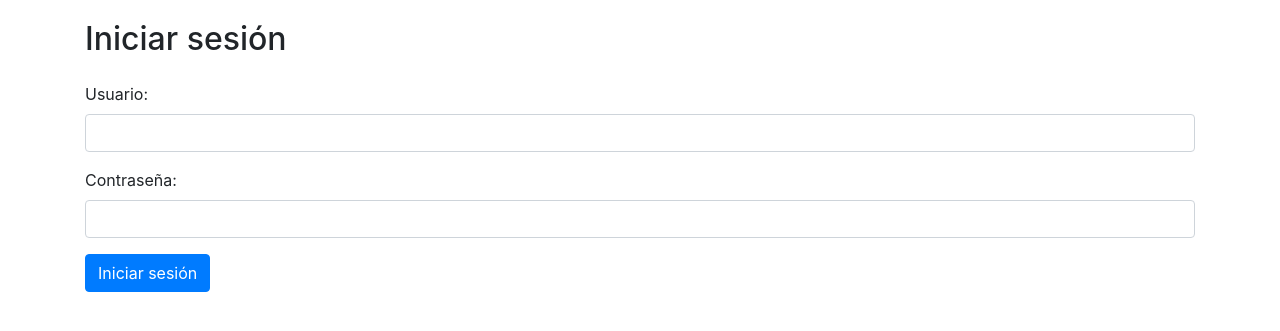
After one commit to Josem27/TareaPresencial05Servidor, a PHP site: page /vistas/login.php in a window 1280 px wide. The commit adds this page. Shown: the top 331 px of the page. Run offline with PHP 8.4, Linux system fonts and the light colour scheme; some libraries are stand-ins or nearby versions.

Commit message:
Commit final

```diff
--- a/modelo/modelo.php
+++ b/modelo/modelo.php
@@ -8,7 +8,7 @@ class Modelo {
     private $pass = "";
     private $db = "bdproductos"; // Nombre de la base de datos
 
-    private $longitudPag = 3; // Para Paginacion, si hiciera falta en el listado
+    private $longitudPag = 6; // Para Paginacion, si hiciera falta en el listado
     private $page = 0;
 
     public function __construct()
--- a/vistas/listado.php
+++ b/vistas/listado.php
@@ -52,7 +52,7 @@
                             <td>
                                 <a class="btn btn-warning" href="index.php?accion=editar&id=<?= $datos['codprod'] ?>" role="button">Editar</a>
                                 <a class="btn btn-primary" href="index.php?accion=producto&id=<?= $datos['codprod'] ?>" role="button">Detalles</a>
-                                <button class="btn btn-danger delete-product" data-product-id="<?= $datos['codprod'] ?>">Eliminar</button>
+                                <a class="btn btn-danger" href="index.php?accion=eliminar&id=<?= $datos['codprod'] ?>" role="button">Eliminar</a>
                             </td>
                         </tr>
                         <?php endforeach; ?>
--- /dev/null
+++ b/vistas/login.php
@@ -0,0 +1,37 @@
+<!DOCTYPE html>
+<html lang="es">
+<head>
+    <meta charset="UTF-8">
+    <meta name="viewport" content="width=device-width, initial-scale=1.0">
+    <title>Iniciar sesión</title>
+    <!-- Bootstrap CSS -->
+    <link href="https://stackpath.bootstrapcdn.com/bootstrap/4.5.2/css/bootstrap.min.css" rel="stylesheet">
+    <style>
+        /* Estilos adicionales */
+        body {
+            padding: 20px;
+        }
+    </style>
+</head>
+<body>
+    <div class="container">
+        <h2 class="mb-4">Iniciar sesión</h2>
+        <form action="login.php" method="POST">
+            <div class="form-group">
+                <label for="username">Usuario:</label>
+                <input type="text" class="form-control" id="username" name="username" required>
+            </div>
+            <div class="form-group">
+                <label for="password">Contraseña:</label>
+                <input type="password" class="form-control" id="password" name="password" required>
+            </div>
+            <button type="submit" class="btn btn-primary">Iniciar sesión</button>
+        </form>
+    </div>
+
+    <!-- Bootstrap JS (opcional, pero recomendado) -->
+    <script src="https://code.jquery.com/jquery-3.5.1.slim.min.js"></script>
+    <script src="https://cdn.jsdelivr.net/npm/@popperjs/core@2.5.4/dist/umd/popper.min.js"></script>
+    <script src="https://stackpath.bootstrapcdn.com/bootstrap/4.5.2/js/bootstrap.min.js"></script>
+</body>
+</html>
```
Also changed, not shown: auth.php (added, +19 -0 lines), controlador/controlador.php (+57 -14 lines), images/1713460944-piña.png (added), images/1713460961-piña.png (added), images/1713460979-piña.png (added), images/1713461019-piña.png (added), images/1713461062-1713461019-piña.png (added), images/1713461142-1713461019-piña.png (added), images/1713461197-1713461019-piña.png (added), images/1713461224-piña.png (added).
